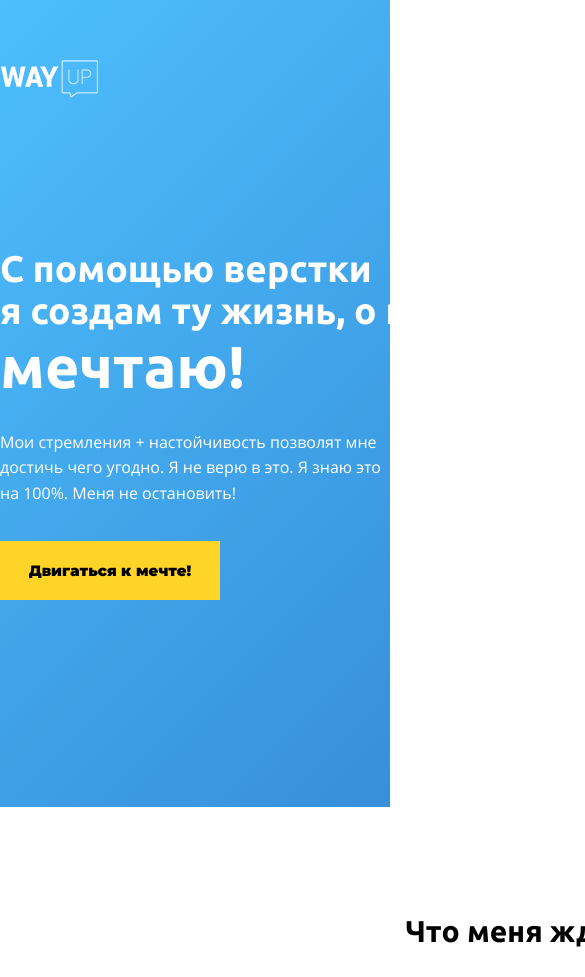
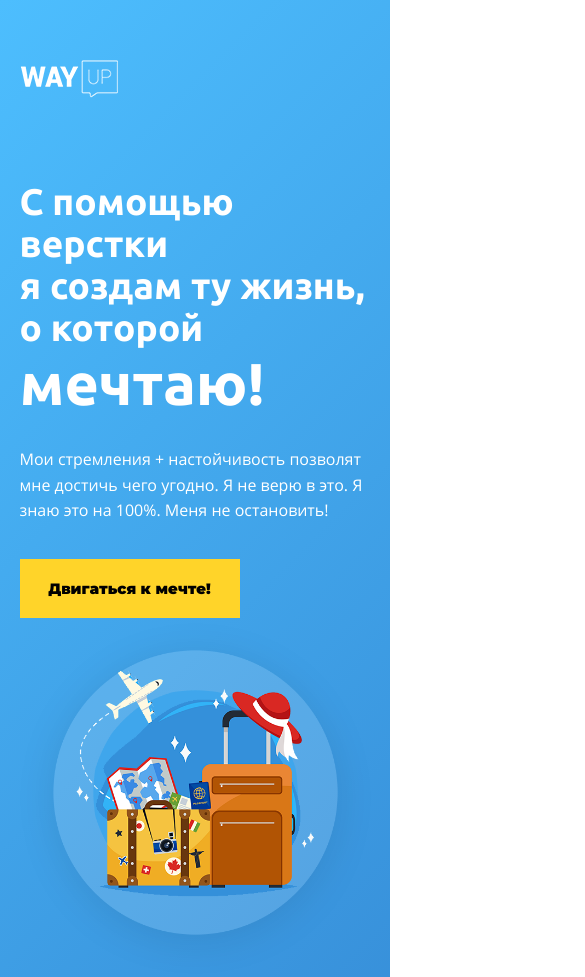
Before and after one commit to SonnyOnni/WayUP-Project, a plain HTML site: page index.html in a window 390 px wide. Shown: the top 977 px of the page, 585 px wide, since content can reach past the window. Drawn offline with Linux system fonts and the light colour scheme.

Commit message:
Add files via upload

```diff
--- a/css/main.css
+++ b/css/main.css
@@ -217,3 +217,78 @@ input {
     text-align: center;
     margin: 0;
 }
+
+/*Responsive*/
+
+/*992px - 1200px*/
+@media screen and (max-width: 1200px) {
+    .container {
+        max-width: 960px;
+    }
+    .offer {
+        width: 50%;
+    }
+    .main-picture {
+        width: 50%;
+    }
+}
+
+/*768px - 992px*/
+@media screen and (max-width: 992px) {
+    .container {
+        max-width: 720px;
+    }
+    .wrapper {
+        flex-direction: column;
+    }
+    .offer {
+        width: auto;
+        margin-top: 80px;
+    }
+    .main-picture {
+        display: block;
+        width: 641px;
+        margin: 5px auto 0;
+    }
+}
+
+/*576px - 768px*/
+@media screen and (max-width: 768px) {
+    .container {
+        max-width: 540px;
+    }
+    .offer {
+        width: 100%;
+    }
+    .title {
+        width: 100%;
+    }
+    .main-picture {
+        width: 100%;
+    }
+    .benefits {
+        flex-direction: column;
+        align-items: center;
+    }
+    .benefit {
+        padding-bottom: 30px;
+    }
+
+}
+
+/*0 - 576px*/
+@media screen and (max-width: 576px) {
+    .container {
+        width: 90%;
+    }
+    .intro {
+        width: 100%;
+    }
+    input {
+        width: 100%;
+    }
+    .dream-btn {
+        width: 100%;
+    }
+
+}
--- a/index.html
+++ b/index.html
@@ -2,7 +2,7 @@
 <html lang="ru">
 <head>
     <meta charset="UTF-8">
-    <meta name="viewport" content="width=device-width, initial-scale=1.0">
+    <meta name="viewport" content="width=device-width, initial-scale=1">
     <title>WayUP</title>
     <link rel="stylesheet" href="css/main.css">
 </head>
```
